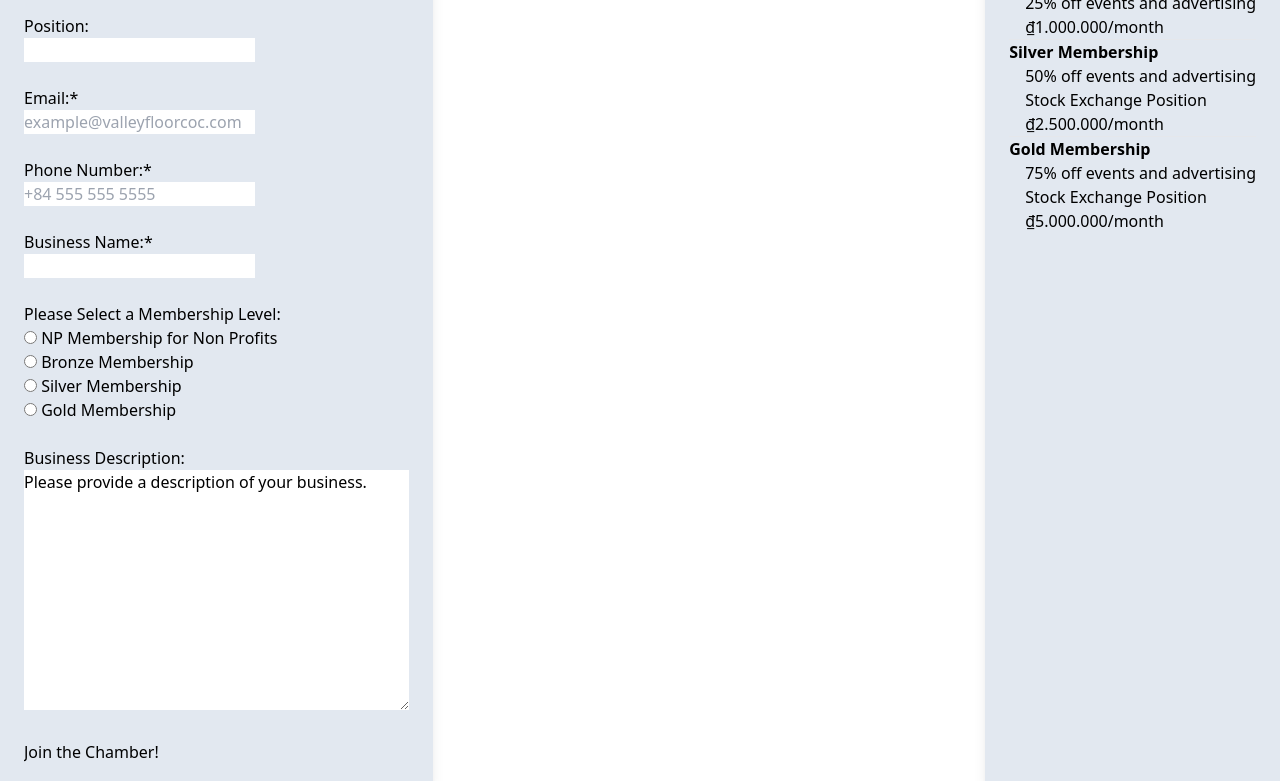
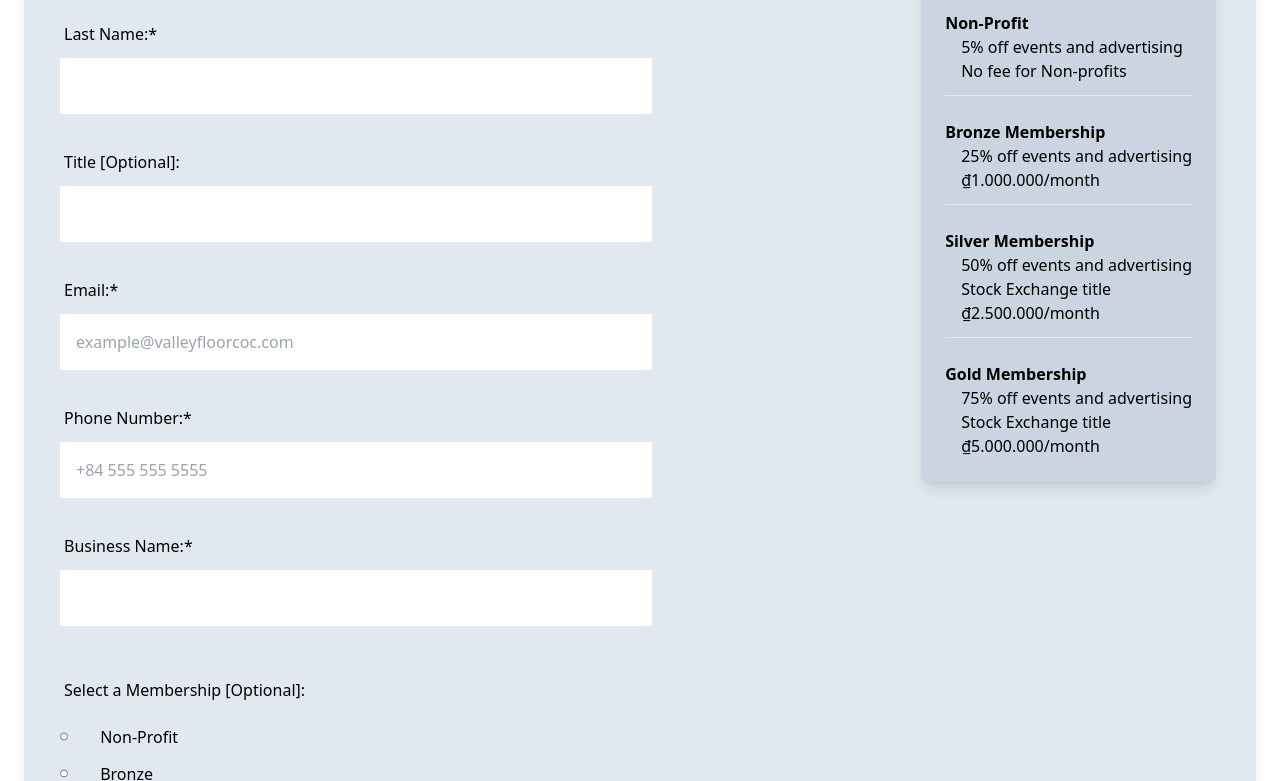
Before and after one commit to bewe3/wdd230, a website: page chamber/join.html in a window 1280 px wide. Shown: the part 330-1111 px from the top of the page. Drawn offline with nearby package versions, Linux system fonts and the light colour scheme.

Commit message:
join page

```diff
--- a/chamber/join.html
+++ b/chamber/join.html
@@ -61,13 +61,13 @@
         </button>
         <ul class="hidden md:flex text-slate-200 w-full text-center items-center [&>*]:w-full lg:[&>*]:w-3/12"
             id="navbar-menu">
-            <li class="hover:bg-slate-200 hover:text-slate-700 !bg-slate-200 !text-slate-700 cursor-pointer p-2">
+            <li class="hover:bg-slate-200 hover:text-slate-700 cursor-pointer p-2">
                 <a href="./index.html" class="block text-lg">Home</a>
             </li>
             <li class="hover:bg-slate-200 hover:text-slate-700 cursor-pointer p-2">
                 <a href="./discover.html" class="block text-lg">Discover</a>
             </li>
-            <li class="hover:bg-slate-200 hover:text-slate-700 cursor-pointer p-2">
+            <li class="hover:bg-slate-200 hover:text-slate-700  !bg-slate-200 !text-slate-700 cursor-pointer p-2">
                 <a href="./join.html" class="block text-lg">Join</a>
             </li>
             <li class="hover:bg-slate-200 hover:text-slate-700 cursor-pointer p-2">
@@ -76,9 +76,9 @@
         </ul>
     </nav>
 
-    <main class="mt-44 bg-white h-5/6 flex justify-between [&>*]:bg-slate-200 [&>*]:rounded-md [&>*]:shadow-lg">
-        <div class="p-6 w-5/12">
-            <form method="GET" action="thankyou.html">
+    <main class="p-6 mt-44 bg-white h-5/6 flex justify-between [&>*]:bg-slate-200 [&>*]:rounded-md [&>*]:shadow-lg">
+        <div class="p-6 w-full">
+            <form method="GET" action="thankyou.html" class="[&>*]:p-4 [&>input]:m-3 [&>input]:w-1/2">
                 <label for="fname">First name:*</label><br>
                 <input type="text" id="fname" name="fname" required><br>
                 <br>
@@ -87,8 +87,8 @@
                 <input type="text" id="lname" name="lname" required><br>
                 <br>
 
-                <label for="position">Position:</label><br>
-                <input type="text" id="position" name="position" pattern="[a-zA-Z- ]{2,20}"><br>
+                <label for="title">Title [Optional]:</label><br>
+                <input type="text" id="title" name="title" pattern="[a-zA-Z- ]{7,50}"><br>
                 <br>
 
                 <label for="email">Email:*</label><br>
@@ -104,53 +104,62 @@
                 <input type="text" id="org_name" name="org_name" required><br>
                 <br>
 
-                <p>Please Select a Membership Level:</p>
+                <p>Select a Membership [Optional]:</p>
 
-                <input type="radio" id="np" name="membership" value="np">
-                <label for="np">NP Membership for Non Profits</label><br>
-                <input type="radio" id="bronze" name="membership" value="bronze">
-                <label for="bronze">Bronze Membership</label><br>
-                <input type="radio" id="silver" name="membership" value="silver">
-                <label for="silver">Silver Membership</label><br>
-                <input type="radio" id="gold" name="membership" value="gold">
-                <label for="gold">Gold Membership</label><br><br>
-                <label for="businessD">Business Description:</label><br>
-                <textarea id="businessD" name="businessD" rows="10" cols="40">Please provide a description of your business.</textarea>
+                <input type="radio" id="np" name="membership" value="np" class="!w-2">
+                <label for="np">Non-Profit</label><br>
+                <input type="radio" id="bronze" name="membership" value="bronze" class="!w-2">
+                <label for="bronze">Bronze</label><br>
+                <input type="radio" id="silver" name="membership" value="silver" class="!w-2">
+                <label for="silver">Silver</label><br>
+                <input type="radio" id="gold" name="membership" value="gold" class="!w-2">
+                <label for="gold">Gold</label><br><br>
+                <label for="businessD">Business Description [Optional]:</label><br>
+                <textarea id="businessD" name="businessD" rows="10" cols="40" placeholder="Please provide a description of your business." class="mt-3"></textarea>
                 <input type="hidden" id="hiddenTime">
                 <br><br>
-                <input type="submit" id="submit-button" value="Join the Chamber!" class="rounded">
+                <input type="submit" id="submit-button" value="Join the Chamber!" class="bg-slate-800 text-white py-2 px-4 rounded-md mt-8 inline-block hover:bg-slate-700 cursor-pointer">
 
 
             </form>
         </div>
 
-        <div class="p-6 w-5/12">
-            <h1 class="font-bold">Membership Level Benefits</h1>
+        <div class="p-6 absolute right-0 top-0 mr-16 mt-64 !bg-slate-300 [&>hr]:p-3 [&>hr]:mt-3">
+            <h1 class="font-bold text-center">Membership Benefits</h1>
+            <hr class="h-1">
+            <div>
             <h2 class="font-semibold">Non-Profit</h2>
             <ul class="ml-4">
                 <li>5% off events and advertising</li>
                 <li>No fee for Non-profits</li>
             </ul>
+            </div>
             <hr class="h-1">
+            <div>
             <h2 class="font-semibold">Bronze Membership</h2>
             <ul class="ml-4">
                 <li>25% off events and advertising</li>
                 <li>₫1.000.000/month</li>
             </ul>
+            </div>
             <hr class="h-1">
+            <div>
                 <h2 class="font-semibold">Silver Membership</h2>
                 <ul class="ml-4">
                     <li>50% off events and advertising</li>
-                <li>Stock Exchange Position</li>
+                    <li>Stock Exchange title</li>
                     <li>₫2.500.000/month</li>
                 </ul>
+            </div>
             <hr class="h-1">
+            <div>
                 <h2 class="font-semibold">Gold Membership</h2>
                 <ul class="ml-4">
                     <li>75% off events and advertising</li>
-                <li>Stock Exchange Position</li>
+                    <li>Stock Exchange title</li>
                     <li>₫5.000.000/month</li>
                 </ul>
+            </div>
         </div>
     </main>
 
```
Also changed, not shown: dist/output.css, 2 other files. Lines whose indentation alone changed are shown as unchanged.
